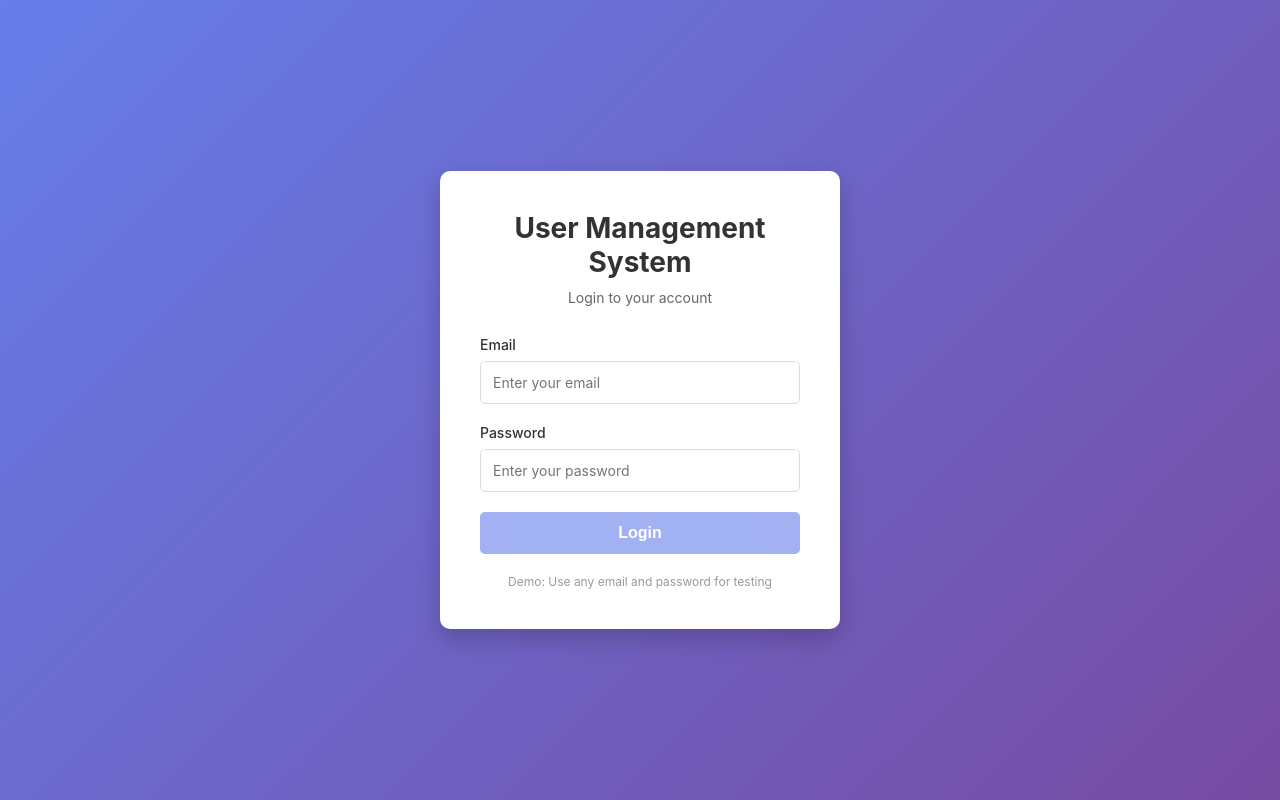
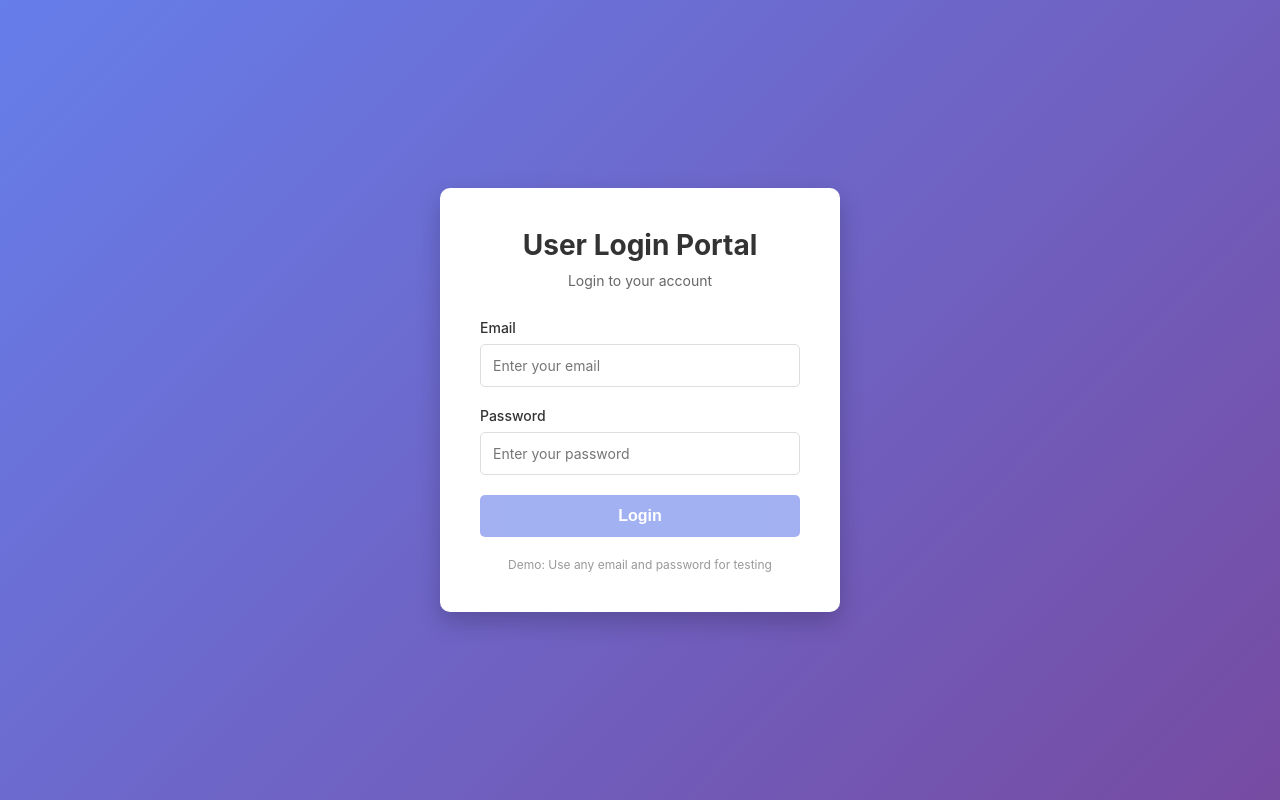
Before and after one commit to bijayrepo/UserManagement, an Angular app: page /auth/login in a window 1280 px wide. Built offline with nearby package versions, Linux system fonts and the light colour scheme.

Commit message:
Portal name change

```diff
--- a/src/app/modules/auth/components/login.component.ts
+++ b/src/app/modules/auth/components/login.component.ts
@@ -13,7 +13,7 @@ import { takeUntil } from 'rxjs/operators';
   template: `
     <div class="login-container">
       <div class="login-card">
-        <h1>User Management System</h1>
+        <h1>User Login Portal</h1>
         <p class="subtitle">Login to your account</p>
 
         <form [formGroup]="loginForm" (ngSubmit)="onLogin()">
```
